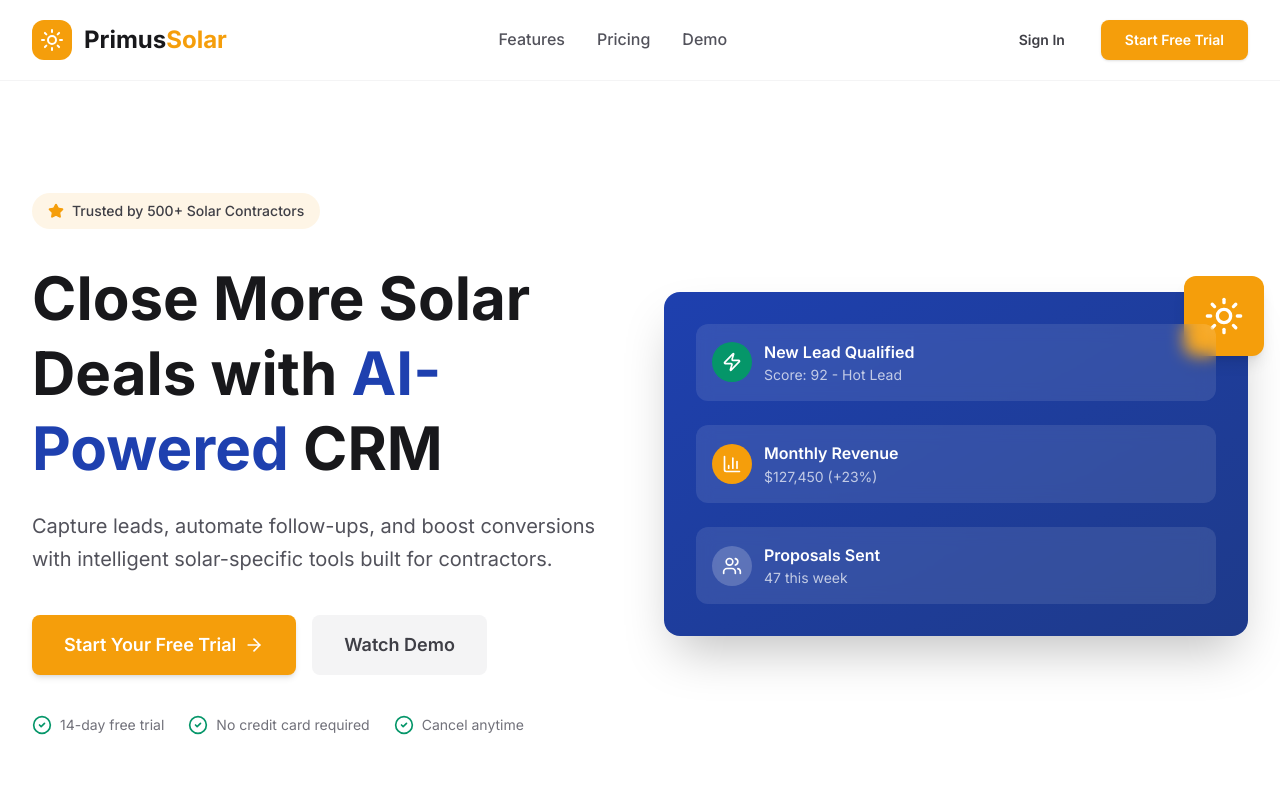
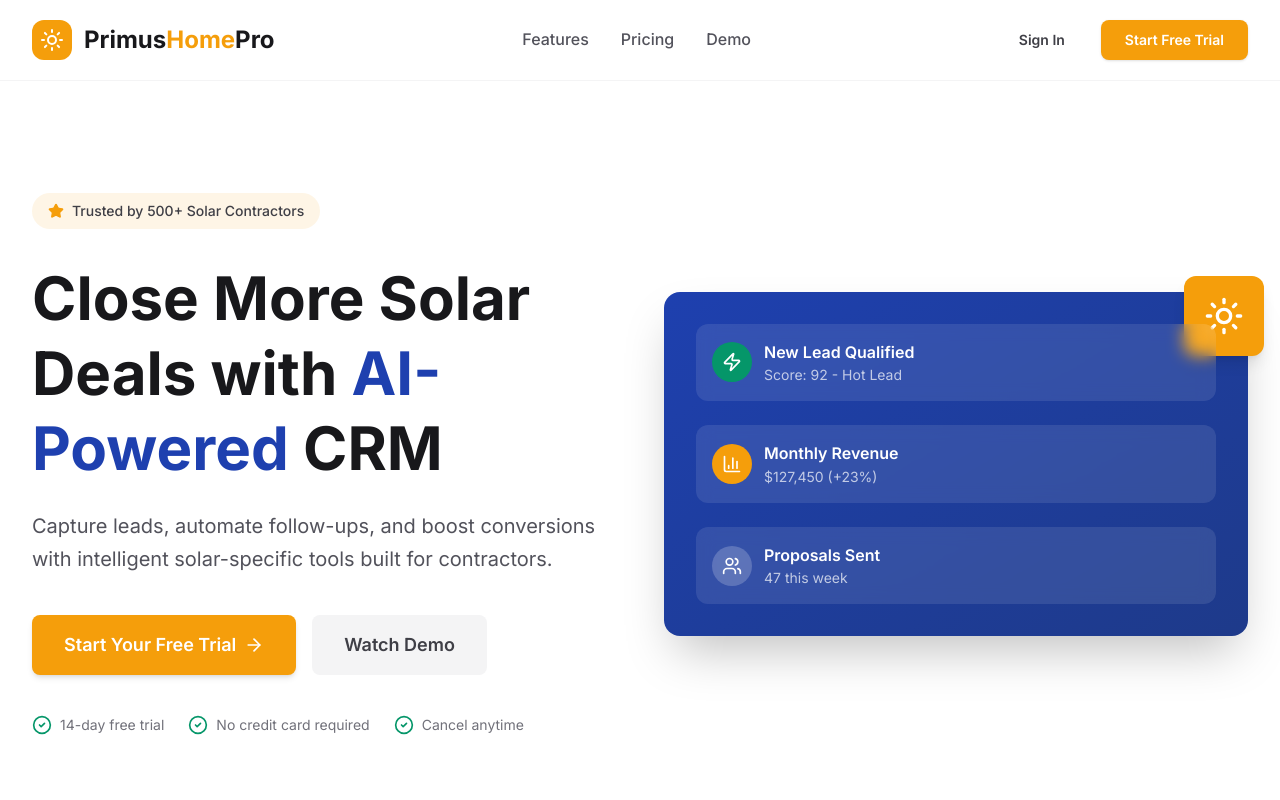
Before and after one commit to NowItsMonopoly1/PrimusHomePro_Solar, a Next.js app in the folder frontend/: page / in a window 1280 px wide. Shown: the top 800 px of the page. Built offline with nearby package versions, Linux system fonts and the light colour scheme.

Commit message:
Branding: Update all 'Primus Solar' to 'Primus Home Pro'

```diff
--- a/frontend/app/(app)/dashboard/layout.tsx
+++ b/frontend/app/(app)/dashboard/layout.tsx
@@ -21,7 +21,7 @@ export default function DashboardLayout({
           <div className="w-10 h-10 bg-solar-primary rounded-xl flex items-center justify-center">
             <Sun className="w-6 h-6 text-white" />
           </div>
-          <span className="text-xl font-semibold">Primus<span className="text-solar-primary">Solar</span></span>
+          <span className="text-xl font-semibold">Primus<span className="text-solar-primary">Home</span>Pro</span>
         </div>
 
         {/* Navigation */}
@@ -64,7 +64,7 @@ export default function DashboardLayout({
               <div className="w-8 h-8 bg-solar-primary rounded-lg flex items-center justify-center">
                 <Sun className="w-5 h-5 text-white" />
               </div>
-              <span className="font-semibold text-solar-gray-900">Primus<span className="text-solar-primary">Solar</span></span>
+              <span className="font-semibold text-solar-gray-900">Primus<span className="text-solar-primary">Home</span>Pro</span>
             </div>
 
             {/* Search Bar */}
--- a/frontend/app/page.tsx
+++ b/frontend/app/page.tsx
@@ -15,7 +15,7 @@ export default function Home() {
               <div className="w-10 h-10 bg-solar-primary rounded-xl flex items-center justify-center">
                 <Sun className="w-6 h-6 text-white" />
               </div>
-              <span className="text-2xl font-bold text-solar-gray-900">Primus<span className="text-solar-primary">Solar</span></span>
+              <span className="text-2xl font-bold text-solar-gray-900">Primus<span className="text-solar-primary">Home</span>Pro</span>
             </div>
             <div className="hidden md:flex items-center gap-8">
               <Link href="#features" className="text-solar-gray-600 hover:text-solar-secondary font-medium transition-colors">Features</Link>
@@ -322,7 +322,7 @@ export default function Home() {
             Ready to Supercharge Your Solar Sales?
           </h2>
           <p className="text-lg text-solar-gray-600 mb-10 max-w-2xl mx-auto">
-            Join 500+ solar contractors who are closing more deals and growing faster with Primus Solar.
+            Join 500+ solar contractors who are closing more deals and growing faster with Primus Home Pro.
           </p>
           <SignUpButton mode="modal">
             <button className="group px-10 py-4 text-lg font-semibold text-white bg-solar-primary hover:bg-solar-primary-dark rounded-lg shadow-md hover:shadow-lg transition-all duration-200 inline-flex items-center gap-2">
@@ -342,7 +342,7 @@ export default function Home() {
               <div className="w-10 h-10 bg-solar-primary rounded-xl flex items-center justify-center">
                 <Sun className="w-6 h-6 text-white" />
               </div>
-              <span className="text-2xl font-bold">Primus<span className="text-solar-primary">Solar</span></span>
+              <span className="text-2xl font-bold">Primus<span className="text-solar-primary">Home</span>Pro</span>
             </div>
             <div className="flex gap-8 text-solar-gray-400">
               <Link href="#" className="hover:text-white transition-colors">Privacy</Link>
@@ -351,7 +351,7 @@ export default function Home() {
             </div>
           </div>
           <div className="mt-8 pt-8 border-t border-solar-gray-800 text-center text-solar-gray-500 text-sm">
-            <p>&copy; 2025 Primus Solar. All rights reserved.</p>
+            <p>&copy; 2025 Primus Home Pro. All rights reserved.</p>
           </div>
         </div>
       </footer>
```
